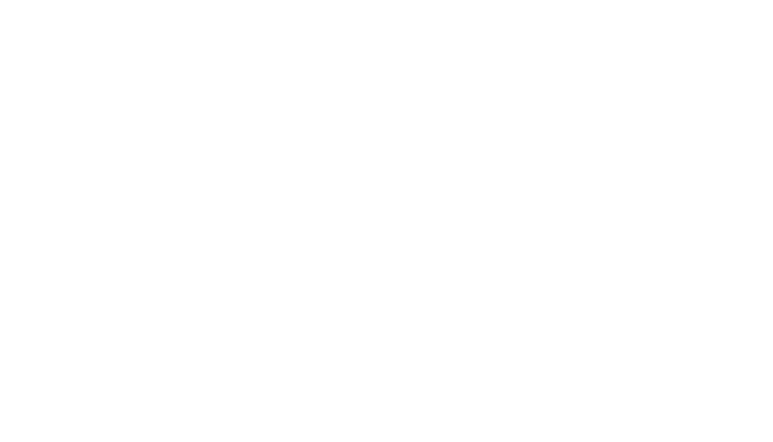
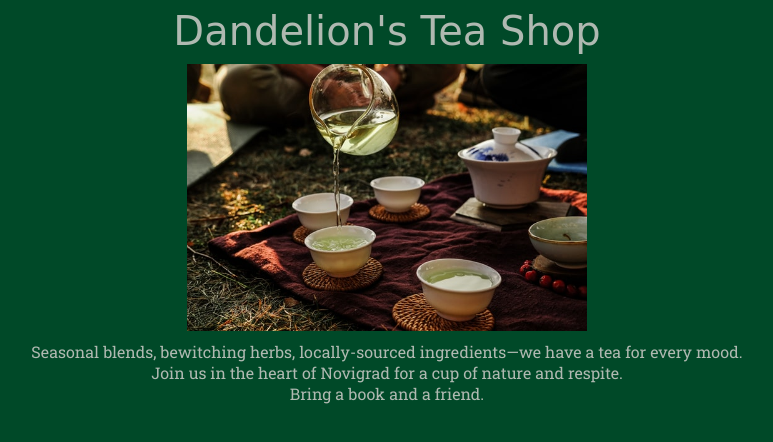
Before and after one commit to trinityfurman/restaurant-page, a website built with webpack: page dist/index.html in a window 1280 px wide. Shown: the whole page, without its empty margins (253-1026 px from the left). Built offline with nearby package versions, Linux system fonts and the light colour scheme; a web font is replaced by a local one.

Commit message:
Create module that loads page

```diff
--- a/src/index.js
+++ b/src/index.js
@@ -1 +1,5 @@
+import { loadPage } from  './loadPage';
+
+loadPage();
+
 console.log('testing');
--- /dev/null
+++ b/src/loadPage.js
@@ -0,0 +1,21 @@
+// Create page layout
+
+const loadPage = () => {
+    const container = document.querySelector('#content');
+    const header = document.createElement('div');
+    header.textContent = "Dandelion's Tea Shop";
+    header.classList.add('heading');
+
+    const image = document.createElement('img');
+    image.src = "../src/images/main.jpg";
+
+    const body = document.createElement('div');
+    body.innerHTML = "Seasonal blends, bewitching herbs, locally-sourced ingredients—we have a tea for every mood." + "<br>" + "Join us in the heart of Novigrad for a cup of nature and respite." + "<br>" + "Bring a book and a friend.";
+
+    container.appendChild(header);
+    container.appendChild(image);
+    container.appendChild(body);
+
+};
+
+export { loadPage };
--- /dev/null
+++ b/src/style.css
@@ -0,0 +1,22 @@
+body {
+    background-color: #004928;
+    color: rgb(175, 185, 177);
+    font-family: 'Roboto Slab', serif;
+}
+
+#content {
+    display: flex;
+    flex-direction: column;
+    align-items: center;
+    gap: 10px;
+    text-align: center;
+}
+
+#content img {
+    width: 400px;
+}
+
+.heading {
+    font-size: 40px;
+    font-family: 'Merienda One', cursive;
+}
```
Also changed, not shown: dist/index.html, dist/main.js, src/images/main.jpg (added).
